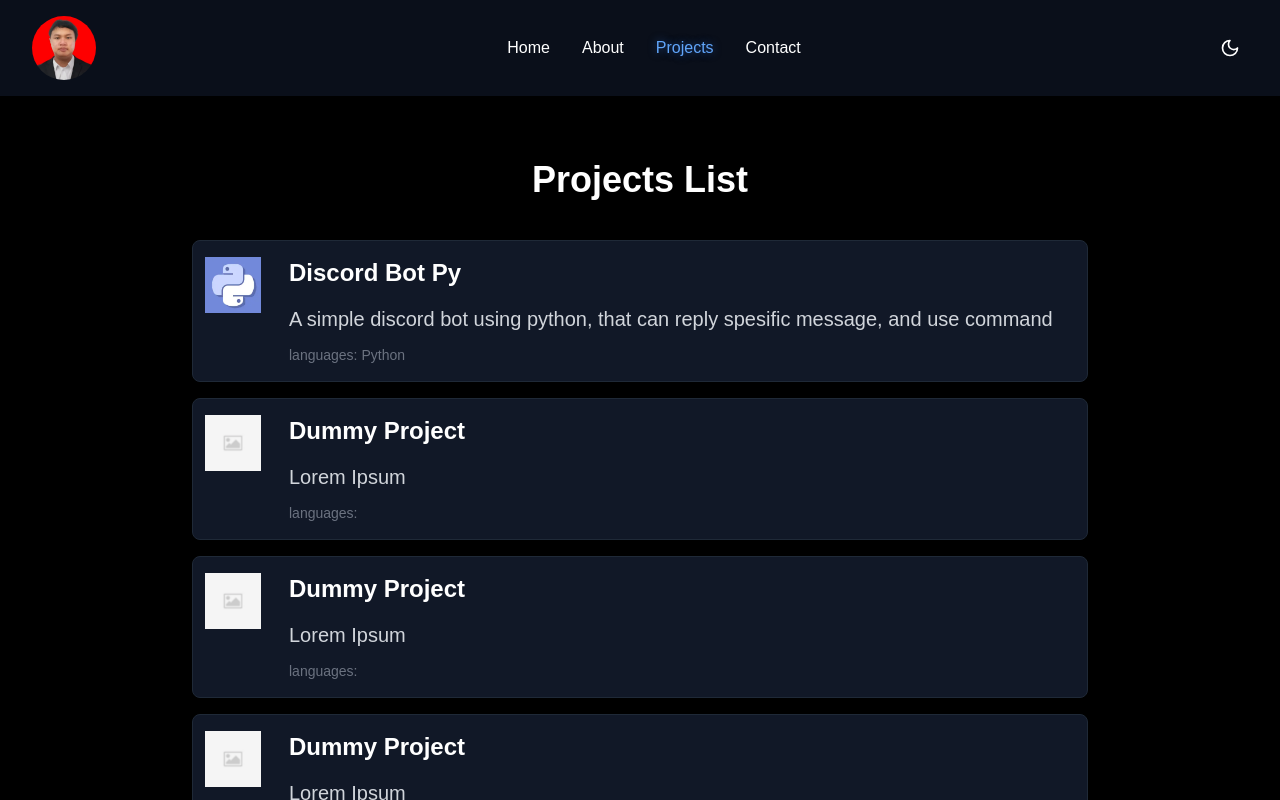
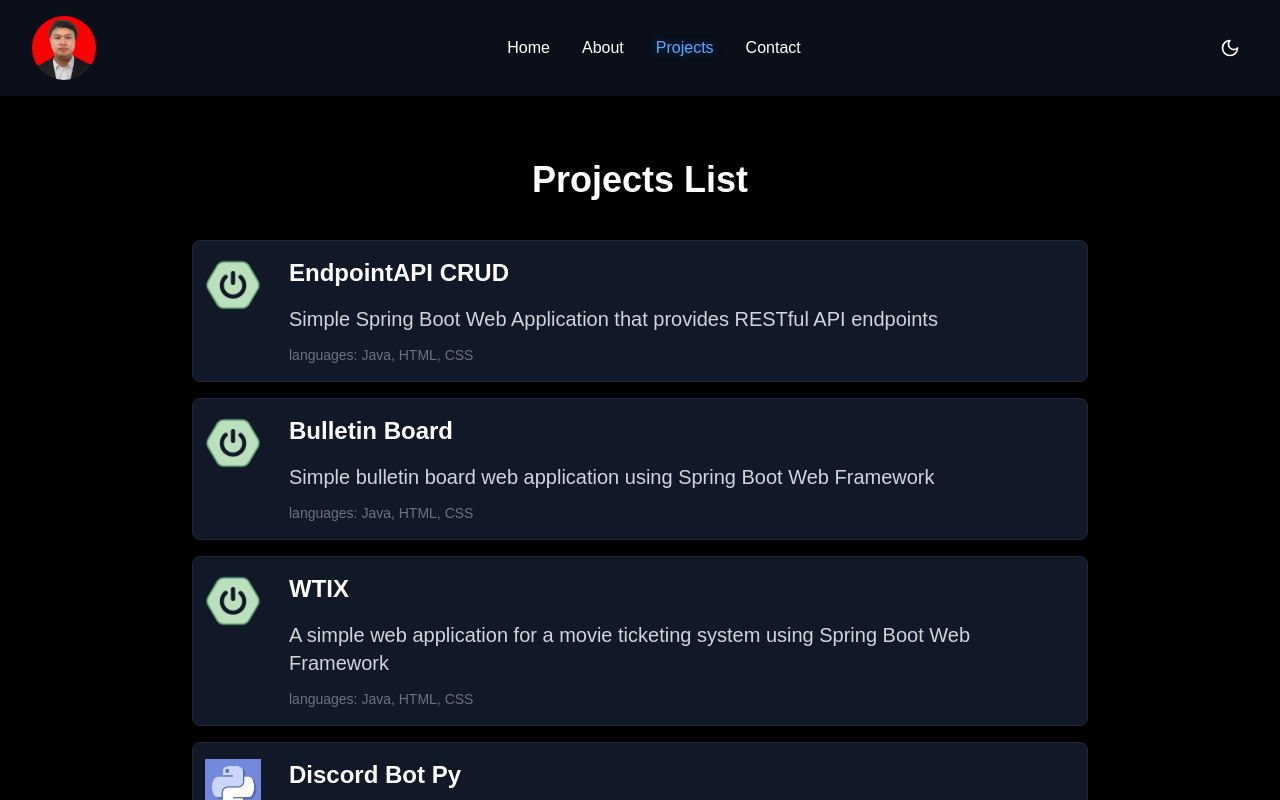
Before and after one commit to Hansennico/NextJS-Portofolio, a Next.js app: page /projects in a window 1280 px wide. Shown: the top 800 px of the page. Built offline with nearby package versions, Linux system fonts and the light colour scheme.

Commit message:
edit Project data.ts
adding more project

```diff
--- a/app/projects/data.ts
+++ b/app/projects/data.ts
@@ -1,10 +1,35 @@
 import dummy from "@/Public/dummy.webp";
-import img1 from "@/Public/DiscordPy.webp";
+import discordPy from "@/Public/DiscordPy.webp";
+import springLogo from "@/Public/Spring_boot_logo.webp";
 
 const database = [
   {
+    name: "EndpointAPI CRUD",
+    image: springLogo,
+    description:
+      "Simple Spring Boot Web Application that provides RESTful API endpoints",
+    languages: "Java, HTML, CSS",
+    url: "https://github.com/Hansennico/EndpointAPICRUD",
+  },
+  {
+    name: "Bulletin Board",
+    image: springLogo,
+    description:
+      "Simple bulletin board web application using Spring Boot Web Framework",
+    languages: "Java, HTML, CSS",
+    url: "https://github.com/Hansennico/Bulletin-Implementation/tree/main",
+  },
+  {
+    name: "WTIX",
+    image: springLogo,
+    description:
+      "A simple web application for a movie ticketing system using Spring Boot Web Framework",
+    languages: "Java, HTML, CSS",
+    url: "",
+  },
+  {
     name: "Discord Bot Py",
-    image: img1,
+    image: discordPy,
     description:
       "A simple discord bot using python, that can reply spesific message, and use command",
     languages: "Python",
@@ -17,48 +42,6 @@
     languages: "",
     url: "",
   },
-  {
-    name: "Dummy Project",
-    image: dummy,
-    description: "Lorem Ipsum",
-    languages: "",
-    url: "",
-  },
-  {
-    name: "Dummy Project",
-    image: dummy,
-    description: "Lorem Ipsum",
-    languages: "",
-    url: "",
-  },
-  {
-    name: "Dummy Project",
-    image: dummy,
-    description: "Lorem Ipsum",
-    languages: "",
-    url: "",
-  },
-  {
-    name: "Dummy Project",
-    image: dummy,
-    description: "Lorem Ipsum",
-    languages: "",
-    url: "",
-  },
-  {
-    name: "Dummy Project",
-    image: dummy,
-    description: "Lorem Ipsum",
-    languages: "",
-    url: "",
-  },
-  {
-    name: "Dummy Project",
-    image: dummy,
-    description: "Lorem Ipsum",
-    languages: "",
-    url: "",
-  },
 ];
 
 export default database;
```
Also changed, not shown: Public/Spring_boot_logo.webp (added).
